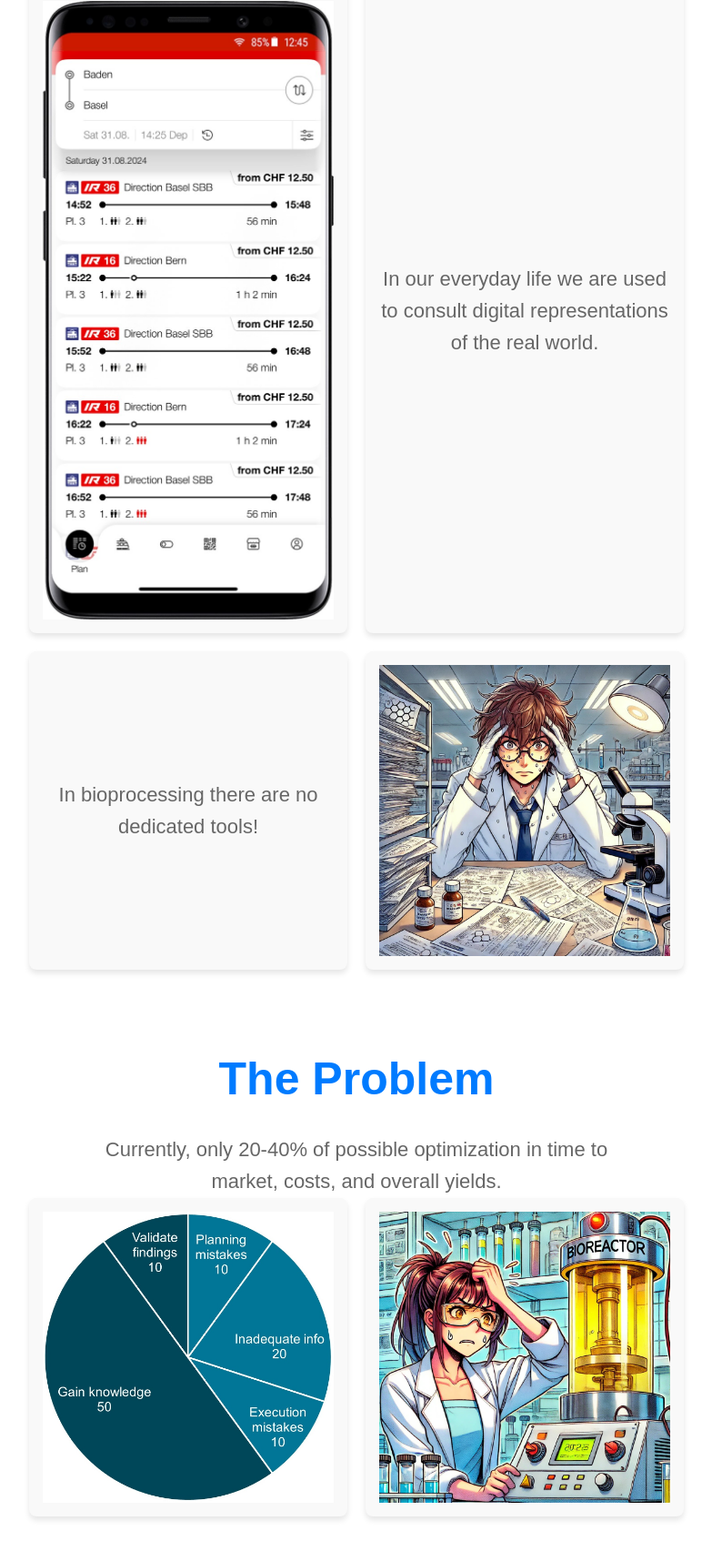
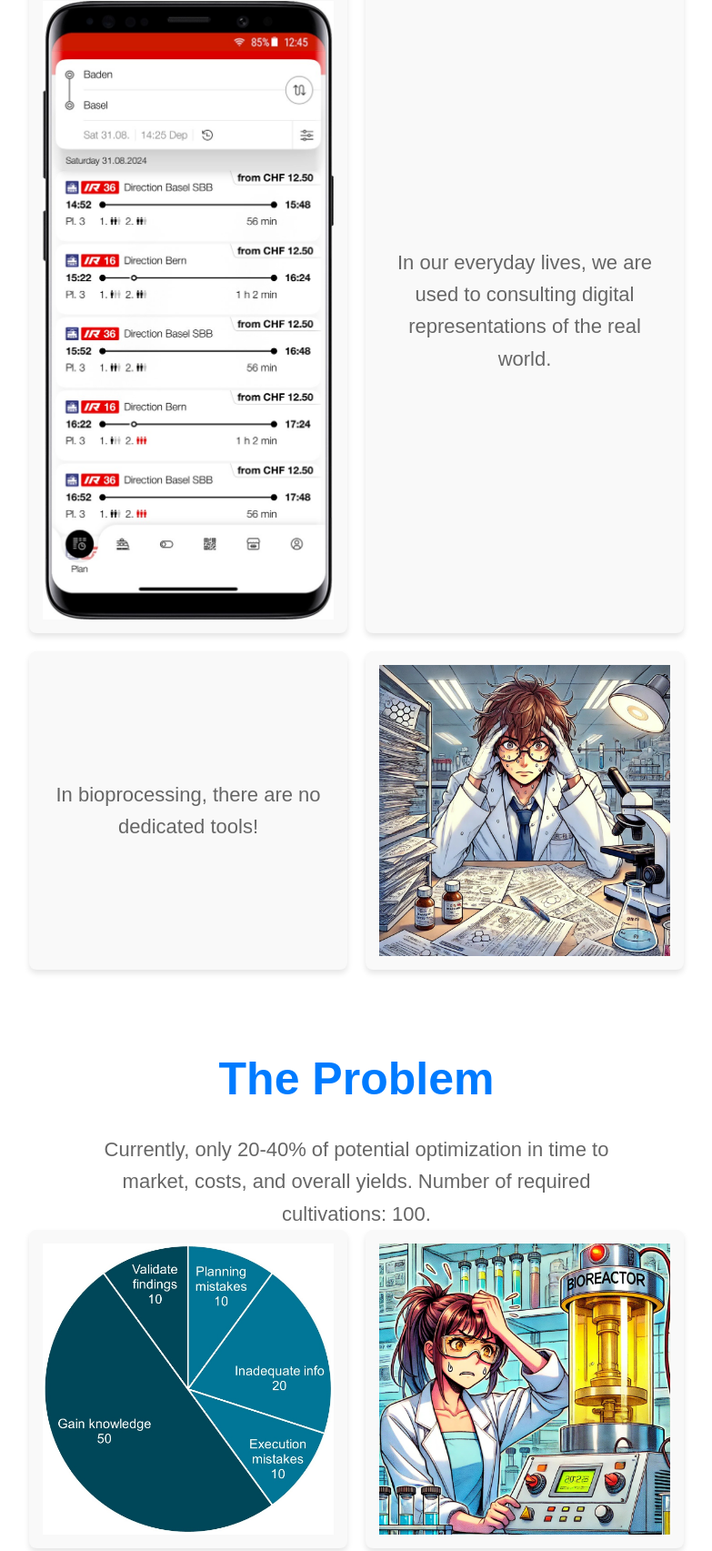
Before and after one commit to aidedbio/aidedbio.github.io, a plain HTML site: page index.html in a window 1280 px wide. Shown: the part 894-2599 px from the top of the page at 91% size, without its empty margins (248-1031 px from the left). Drawn offline with Linux system fonts and the light colour scheme.

Commit message:
Small text corrections

```diff
--- a/index.html
+++ b/index.html
@@ -38,32 +38,36 @@
         <div class="column-container">
             <div class="column"><img src="images/intro-sbb.jpg" alt="SBB App" style="width: 100%;"></div>
             <div class="column">
-                <p>In our everyday life we are used to consult digital representations of the real world.</p>
+                <p>In our everyday lives, we are used to consulting digital representations of the real world.</p>
             </div>
             <div class="column">
-                <p>In bioprocessing there are no dedicated tools!</p>
+                <p>In bioprocessing, there are no dedicated tools!</p>
             </div>
-            <div class="column"><img src="images/intro-stress.jpg" alt="Stressed Lab Technician 1" style="width: 100%;"></div>
+            <div class="column"><img src="images/intro-stress.jpg" alt="Stressed Lab Technician 1" style="width: 100%;">
+            </div>
         </div>
     </section>
 
     <!-- Problem Section -->
     <section class="section" id="problem">
         <h2>The Problem</h2>
-        <p>Currently, only 20-40% of possible optimization in time to market, costs, and overall yields.</p>
+        <p>Currently, only 20-40% of potential optimization in time to market, costs, and overall yields. Number of
+            required cultivations: 100.</p>
         <div class="column-container">
             <div class="column"><img src="images/problem-chart.jpg" alt="Problem Chart" style="width: 100%;"></div>
-            <div class="column"><img src="images/problem-image.jpg" alt="Stressed Lab Technician 2" style="width: 100%;"></div>
+            <div class="column"><img src="images/problem-image.jpg" alt="Stressed Lab Technician 2"
+                    style="width: 100%;"></div>
         </div>
     </section>
 
     <!-- Solution Section -->
     <section class="section" id="solution">
         <h2>The Solution</h2>
-        <p>With bioprocess analytics software:</p>
+        <p>With bioprocess analytics software, number of required cultivations: 30!</p>
         <div class="column-container">
             <div class="column"><img src="images/solution-chart.jpg" alt="Solution Chart" style="width: 100%;"></div>
-            <div class="column"><img src="images/solution-image.jpg" alt="Chilled Lab Technician" style="width: 100%;"></div>
+            <div class="column"><img src="images/solution-image.jpg" alt="Chilled Lab Technician" style="width: 100%;">
+            </div>
         </div>
     </section>
 
@@ -72,9 +76,11 @@
         <h2>Our Software</h2>
         <p>The MVP is already complete!</p>
         <div class="column-container">
-            <div class="column"><img src="images/software-screenshot1.jpg" alt="Software Screenshot 1" style="width: 100%;">
+            <div class="column"><img src="images/software-screenshot1.jpg" alt="Software Screenshot 1"
+                    style="width: 100%;">
             </div>
-            <div class="column"><img src="images/software-screenshot2.jpg" alt="Software Screenshot 2" style="width: 100%;">
+            <div class="column"><img src="images/software-screenshot2.jpg" alt="Software Screenshot 2"
+                    style="width: 100%;">
             </div>
         </div>
     </section>
```
